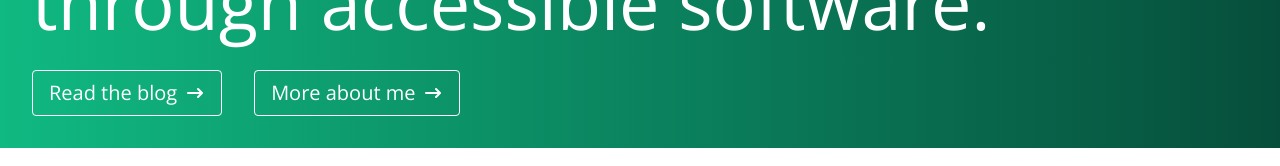
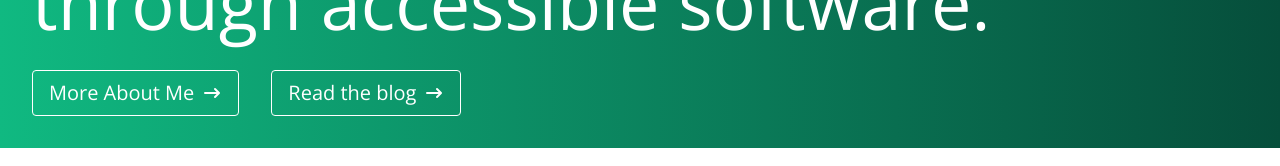
Before and after one commit to steezplusplus/Accessible-Web-Components, a Next.js app: page / in a window 1280 px wide. Shown: the part 194-360 px from the top of the page. Built offline with nearby package versions, Linux system fonts and the light colour scheme.

Commit message:
feat: create ArrowLink component

```diff
--- /dev/null
+++ b/app/_components/arrowLink/ArrowLink.tsx
@@ -0,0 +1,21 @@
+import Link from 'next/link';
+
+export type ArrowLinkProps = {
+  href: string;
+  title: string;
+}
+
+// TODO Rethink iconography
+export function ArrowLink(props: ArrowLinkProps) {
+  const { href, title } = props;
+  return (
+    <li className="flex flex-row items-center gap-x-8 rounded border border-white px-4 py-2">
+      <span className="flex">
+        <Link className="text-xl text-white hover:underline" href={href}>{title}</Link>
+        <svg className="ml-2 w-5" fill="white" viewBox="0 0 20 20" xmlns="http://www.w3.org/2000/svg">
+          <path fill-rule="evenodd" d="M12.293 5.293a1 1 0 011.414 0l4 4a1 1 0 010 1.414l-4 4a1 1 0 01-1.414-1.414L14.586 11H3a1 1 0 110-2h11.586l-2.293-2.293a1 1 0 010-1.414z" clip-rule="evenodd"></path>
+        </svg>
+      </span>
+    </li>
+  );
+}
--- a/app/page.tsx
+++ b/app/page.tsx
@@ -1,4 +1,4 @@
-import Link from "next/link";
+import { ArrowLink } from '@/app/_components/arrowLink/ArrowLink';
 
 export default async function Home() {
   return (
@@ -10,24 +10,8 @@ export default async function Home() {
           </li>
           <li>
             <ul className="flex flex-row items-center gap-x-8">
-              <li className="rounded border border-white px-4 py-2">
-                <Link className="text-xl font-light text-white hover:underline" href="/blog">
-                  <span className="flex">
-                    Read the blog
-                    <svg className="ml-2 w-5" fill="white" viewBox="0 0 20 20" xmlns="http://www.w3.org/2000/svg">
-                      <path fill-rule="evenodd" d="M12.293 5.293a1 1 0 011.414 0l4 4a1 1 0 010 1.414l-4 4a1 1 0 01-1.414-1.414L14.586 11H3a1 1 0 110-2h11.586l-2.293-2.293a1 1 0 010-1.414z" clip-rule="evenodd"></path>
-                    </svg>
-                  </span>
-                </Link>
-              </li>
-              <li className="flex flex-row items-center gap-x-8 rounded border border-white px-4 py-2">
-                <span className="flex">
-                  <Link className="text-xl text-white hover:underline" href="/about">More about me</Link>
-                  <svg className="ml-2 w-5" fill="white" viewBox="0 0 20 20" xmlns="http://www.w3.org/2000/svg">
-                    <path fill-rule="evenodd" d="M12.293 5.293a1 1 0 011.414 0l4 4a1 1 0 010 1.414l-4 4a1 1 0 01-1.414-1.414L14.586 11H3a1 1 0 110-2h11.586l-2.293-2.293a1 1 0 010-1.414z" clip-rule="evenodd"></path>
-                  </svg>
-                </span>
-              </li>
+              <ArrowLink href="/about" title="More About Me" />
+              <ArrowLink href="/blog" title="Read the blog" />
             </ul>
           </li>
         </ul>
```
